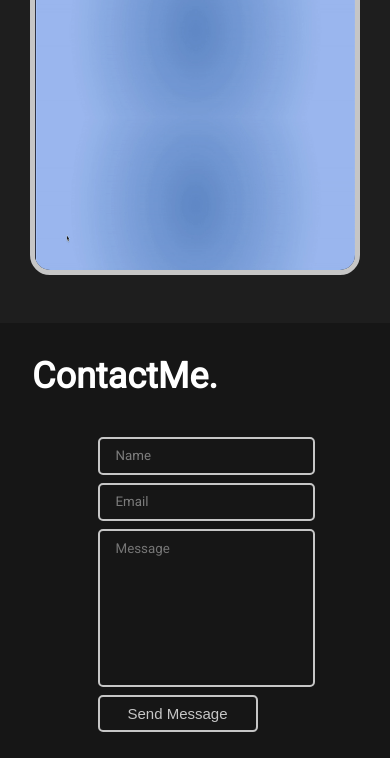
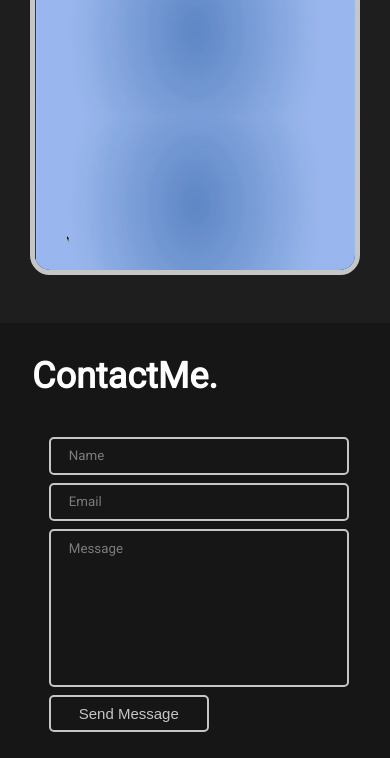
Before and after one commit to chrisNGUYENERR/SWEPortfolio, a plain HTML site: page index.html in a window 390 px wide. Shown: the part 3347-4105 px from the top of the page. Drawn offline with nearby package versions, Linux system fonts and the light colour scheme.

Commit message:
adjusted contact form

```diff
--- a/styles.css
+++ b/styles.css
@@ -318,11 +318,15 @@ video {
 }
 
 input, textarea {
-    padding-left: 1rem;
     font-family: Roboto;
 }
 
 input::placeholder {
+    padding-left: 1rem;
+    color: rgba(198, 198, 198, 0.578);
+}
+textarea::placeholder {
+    padding-left: 1rem;
     color: rgba(198, 198, 198, 0.578);
 }
 
@@ -465,6 +469,10 @@ textarea:focus::-webkit-input-placeholder {
         height: 300px;
     }
 
+    .contactForm {
+        width: 75%;
+    }
+
 }
 
 
```
